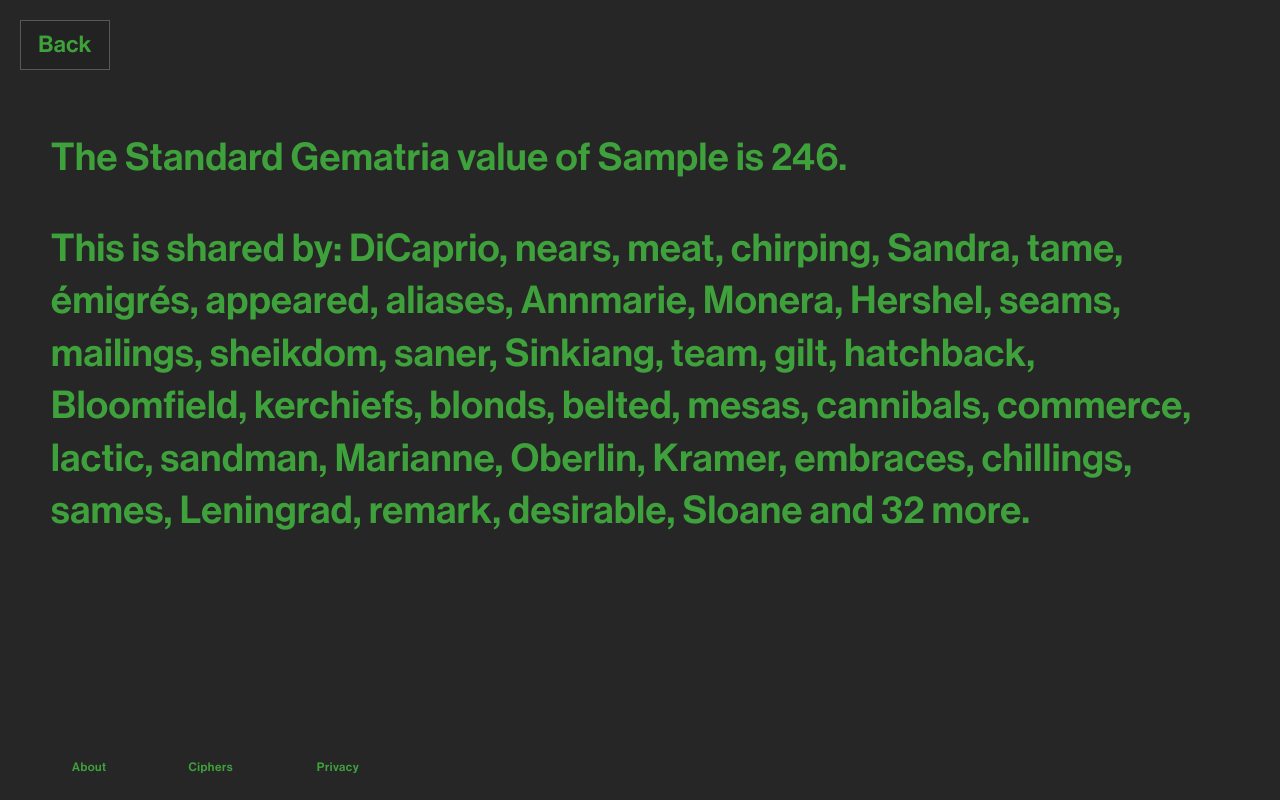
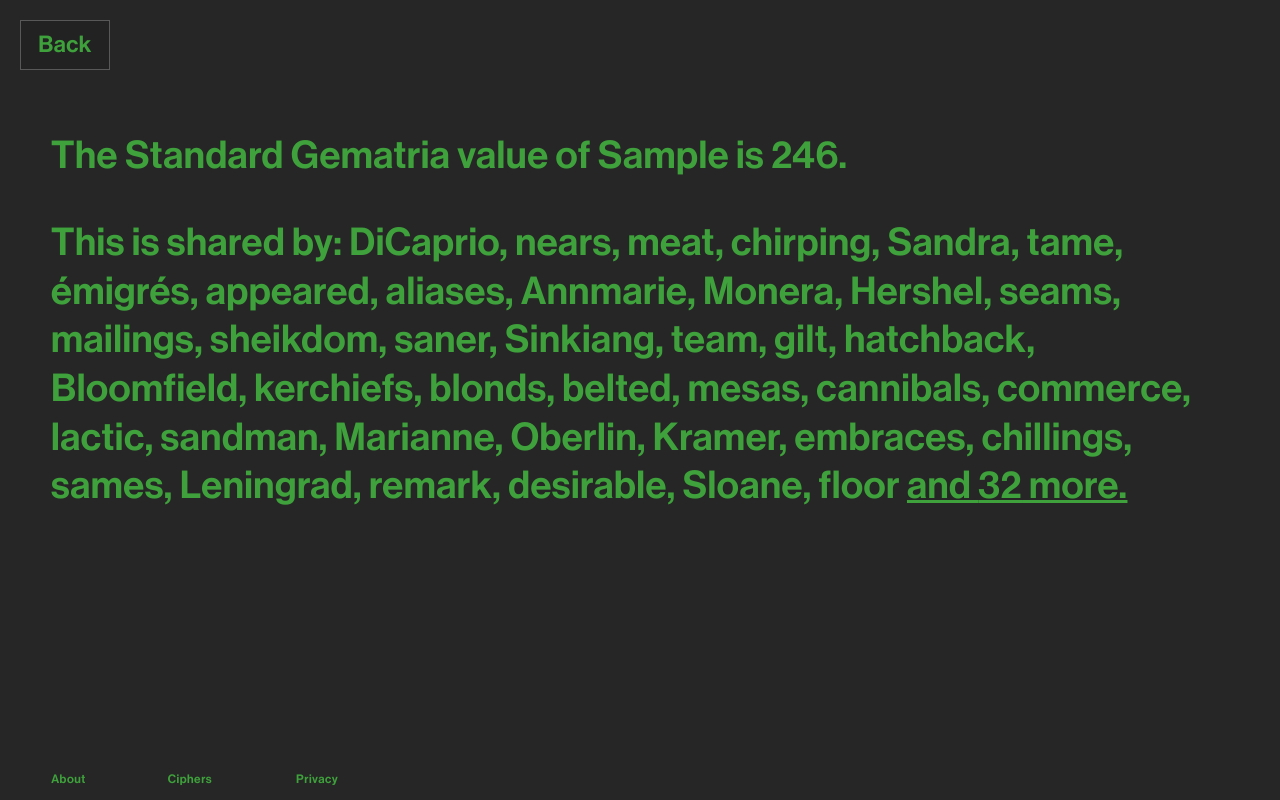
Before and after one commit to mattcong/gematria-calculator, a Next.js app: page / in a window 1280 px wide. Both pictures are taken after typing "Sample" into the empty fields and a click on the button "Go". Built offline with nearby package versions, Linux system fonts and the light colour scheme.

Commit message:
show hidden words link

```diff
--- a/src/app/globals.css
+++ b/src/app/globals.css
@@ -62,6 +62,10 @@
   background-color: #5e5e5e0e;
 }
 
+.footer {
+  background-color: var(--bg-2);
+}
+
 /* TYPEOGRAPHY */
 
 @font-face {
@@ -104,7 +108,7 @@
 
 .result-wrap {
   font-size: var(--fs-body-large);
-  line-height: calc(var(--fs-body-large) + 1.1vw);
+  line-height: calc(var(--fs-body-large) + 0.8vw);
 }
 
 .footer {
@@ -135,10 +139,11 @@
 .footer {
   display: grid;
   grid-template-columns: 0.5fr 0.55fr 0.5fr 3fr 0.5fr;
-  width: 92%;
   position: fixed;
+  left: 0;
+  right: 0;
   bottom: 0;
-  padding: 2% 1% 2% 5%;
+  padding: 12px 4% 14px;
   user-select: none;
 }
 
--- a/src/components/DisplayWords.tsx
+++ b/src/components/DisplayWords.tsx
@@ -1,3 +1,5 @@
+import FormattedWords from "./FormattedWords"
+
 type DisplayWordsProps = {
   cipher: string
   word: string
@@ -7,12 +9,6 @@
 }
 
 const DisplayWords = ({ cipher, word, value, words, setValue }: DisplayWordsProps) => {
-  const displayWords = 40
-  const display = words.length > displayWords ? words.slice(0, displayWords) : words
-
-  const lastWord = (i: number) => i + 1 === display.length
-  const penultimateWord = (i: number) => i + 1 === display.length - 1
-
   return (
     <>
       <button className="small-button" onClick={() => setValue("")}>
@@ -24,24 +20,7 @@
         </p>
         {words.length ? (
           <p>
-            This is shared by:{" "}
-            {display.map((word, i) => {
-              return (
-                <span key={i}>
-                  {`${
-                    lastWord(i)
-                      ? words.length > displayWords
-                        ? `and ${words.length - display.length} more.`
-                        : words.length > 1
-                        ? `and ${word}.`
-                        : `${word}.`
-                      : penultimateWord(i)
-                      ? `${word} `
-                      : `${word}, `
-                  } `}
-                </span>
-              )
-            })}
+            This is shared by: <FormattedWords words={words} />
           </p>
         ) : (
           <p>No single word shares this value.</p>
--- /dev/null
+++ b/src/components/FormattedWords.tsx
@@ -0,0 +1,42 @@
+import { useState } from "react"
+
+const FormattedWords = ({ words }: { words: string[] }) => {
+  const [showAll, setShowAll] = useState(false)
+
+  const formatWordList = (words: string[], noHiddenWords: boolean) => {
+    if (words.length === 1) {
+      return `${words}.`
+    }
+    if (words.length > 1 && noHiddenWords) {
+      const lastWord = words.pop()
+      return `${words.join(", ")} and ${lastWord}.`
+    }
+    return words.join(", ")
+  }
+
+  const numberOfDisplayWords = 40
+  const numberOfHiddenWords = words.length - numberOfDisplayWords
+  const hasHiddenWords = words.length > numberOfDisplayWords && !showAll
+  const displayedWords = hasHiddenWords ? words.slice(0, numberOfDisplayWords) : words
+  const formattedWords = formatWordList(displayedWords, !hasHiddenWords)
+
+  return (
+    <span>
+      {formattedWords}
+      {hasHiddenWords && (
+        <>
+          {" "}
+          <a
+            role="button"
+            onClick={() => setShowAll(true)}
+            style={{ textDecoration: "underline", cursor: "pointer" }}
+          >
+            and {numberOfHiddenWords} more.
+          </a>
+        </>
+      )}
+    </span>
+  )
+}
+
+export default FormattedWords
```
Also changed, not shown: 1 other file (tests, documents, lock files or other folders).
